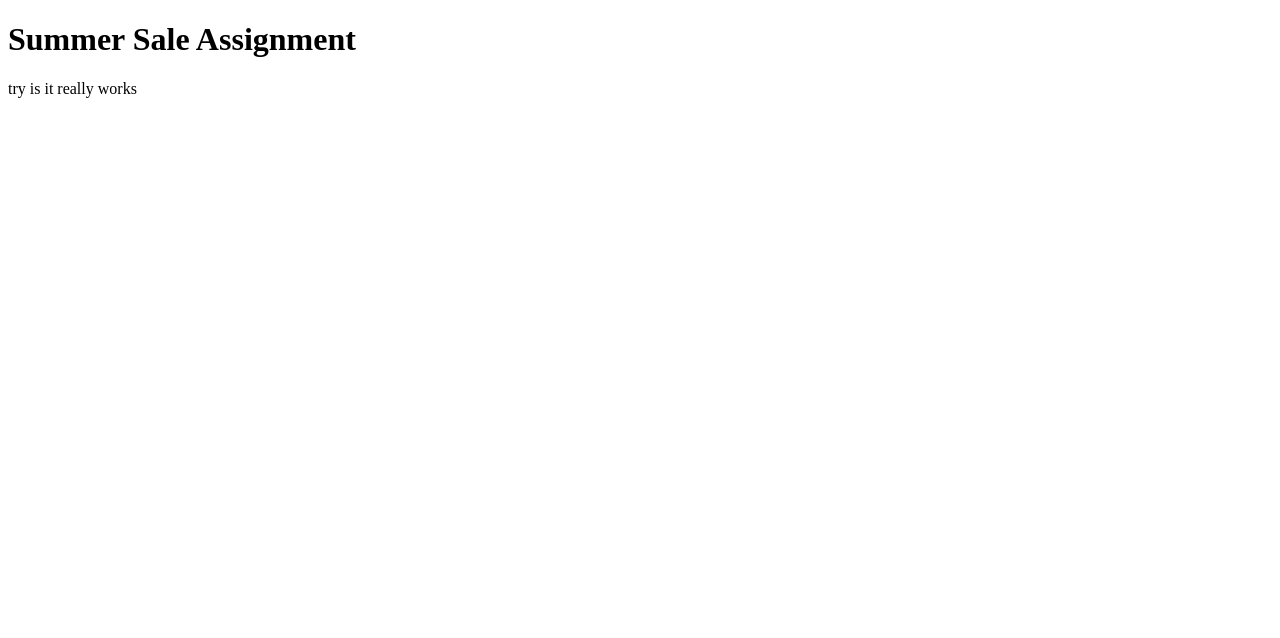
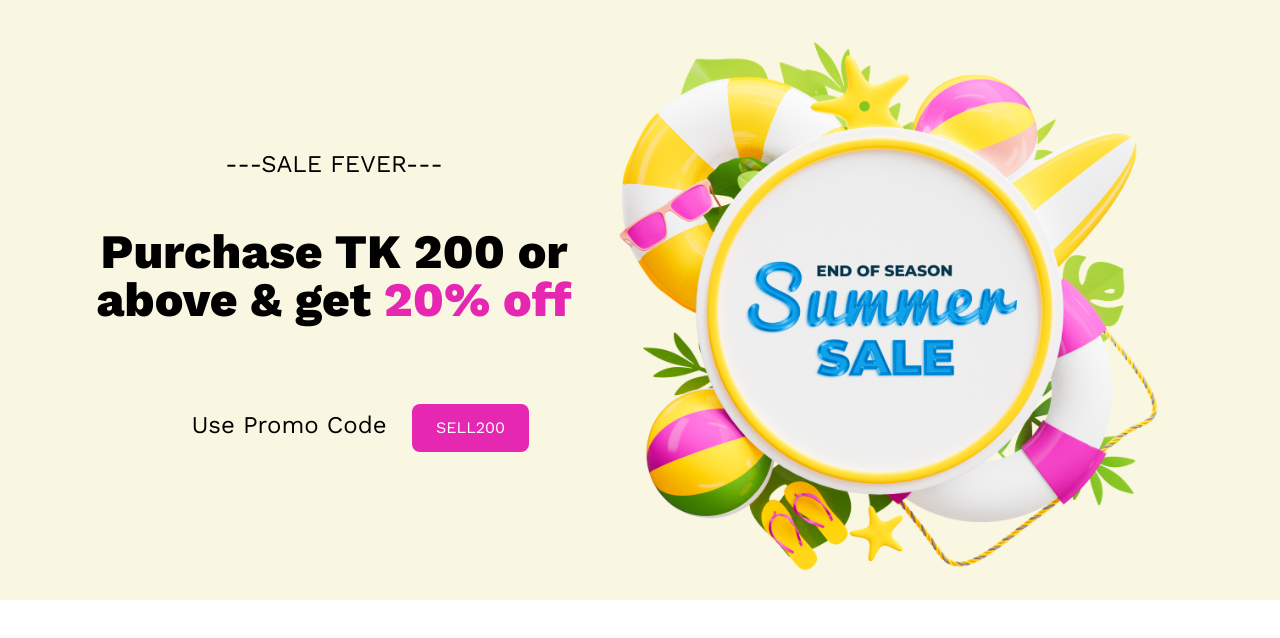
Before and after one commit to taijulsir/Summer-Sale, a plain HTML site: page index.html in a window 1280 px wide. Drawn offline with nearby package versions, Linux system fonts and the light colour scheme.

Commit message:
added banner item

```diff
--- a/index.html
+++ b/index.html
@@ -1,12 +1,47 @@
+<!DOCTYPE html>
 <!DOCTYPE html>
 <html lang="en">
 <head>
     <meta charset="UTF-8">
     <meta name="viewport" content="width=device-width, initial-scale=1.0">
-    <title>Summer Sale</title>
+    <link href="https://cdn.jsdelivr.net/npm/daisyui@3.5.1/dist/full.css" rel="stylesheet" type="text/css" />
+    <script src="https://cdn.tailwindcss.com"></script>
+    <link rel="preconnect" href="https://fonts.googleapis.com">
+    <link rel="preconnect" href="https://fonts.gstatic.com" crossorigin>
+    <link href="https://fonts.googleapis.com/css2?family=Work+Sans:wght@400;600;800&display=swap" rel="stylesheet">
+    <title>Banner Item</title>
+    <script>
+        tailwind.config = {
+          theme: {
+            extend: {
+              colors: {
+
+              }
+            }
+          }
+        }
+      </script>
+    <style>
+       .workSans-font{
+        font-family: 'Work Sans', sans-serif;
+       }
+
+    </style>
 </head>
-<body>
-    <h1>Summer Sale Assignment</h1>
-    <p>try is it really works</p>
+<body class="workSans-font">
+    <header class="bg-[#F9F6E2]" >
+        <nav class="flex flex-col-reverse md:flex-row lg:flex-row items-center justify-center gap-12 md:gap-3 " >
+            <div>
+                <h3 class="text-center text-black text-2xl font-medium mb-12">---SALE FEVER---</h3>
+                <h2 class="text-center text-black lg:text-5xl md:text-2xl text-3xl font-bold mb-20 ">Purchase TK 200 or<br>above & get <span class="text-[#E527B2;]">20% off</span></h1>
+                <p class="inline lg:ml-[95px] md:ml-5 text-center text-2xl  text-black font-medium">Use Promo Code</p>
+                <button class="bg-[#E527B2] text-white px-6 py-3 md:ml-5 border-none rounded-lg ">SELL200</button>
+            </div>
+            <div>
+                <img width="600px" height="600px" src="./images/Summer 1.png" alt="">
+            </div>
+        </nav>
+    </header>
+
 </body>
 </html>
```
